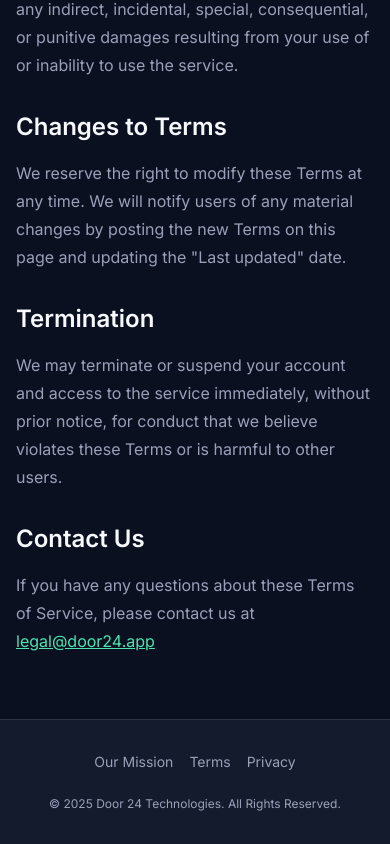
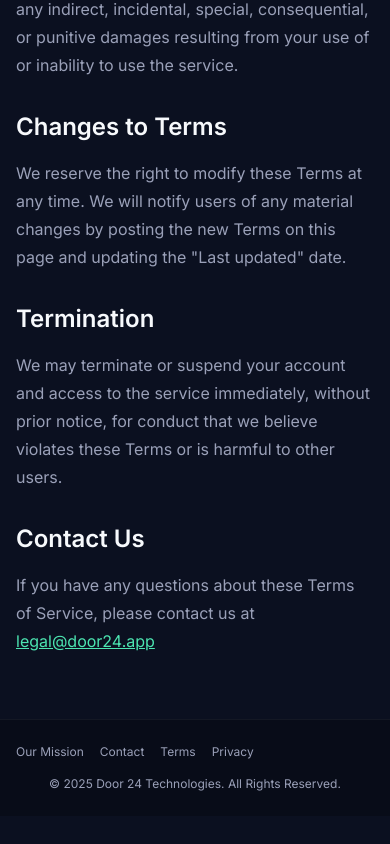
Before and after one commit to Door24Tech/door24-web, a Next.js app: page /terms in a window 390 px wide. Shown: the part 1346-2190 px from the top of the page. After the commit the page ends 2162 px from the top, so only its background shows below. Built offline with nearby package versions, Linux system fonts and the light colour scheme.

Commit message:
Extract Footer into reusable component for consistent styling across all pages

```diff
--- /dev/null
+++ b/src/app/components/Footer.tsx
@@ -0,0 +1,39 @@
+import Link from "next/link";
+
+export default function Footer() {
+  return (
+    <footer className="border-t border-white/5 bg-[rgba(8,12,24,0.95)]">
+      <div className="mx-auto flex max-w-[1080px] flex-col gap-4 px-4 py-6 text-xs text-[var(--door24-muted)] sm:flex-row sm:items-center sm:justify-between sm:gap-6 sm:px-8 sm:py-8 sm:text-sm lg:px-12">
+        <div className="flex flex-wrap items-center gap-4 sm:gap-6 lg:gap-8">
+          <Link
+            href="/mission"
+            className="transition hover:text-[var(--door24-foreground)] focus-visible:outline focus-visible:outline-2 focus-visible:outline-offset-4 focus-visible:outline-[var(--door24-primary-start)]"
+          >
+            Our Mission
+          </Link>
+          <Link
+            href="/contact"
+            className="transition hover:text-[var(--door24-foreground)] focus-visible:outline focus-visible:outline-2 focus-visible:outline-offset-4 focus-visible:outline-[var(--door24-primary-start)]"
+          >
+            Contact
+          </Link>
+          <Link
+            href="/terms"
+            className="transition hover:text-[var(--door24-foreground)] focus-visible:outline focus-visible:outline-2 focus-visible:outline-offset-4 focus-visible:outline-[var(--door24-primary-start)]"
+          >
+            Terms
+          </Link>
+          <Link
+            href="/privacy"
+            className="transition hover:text-[var(--door24-foreground)] focus-visible:outline focus-visible:outline-2 focus-visible:outline-offset-4 focus-visible:outline-[var(--door24-primary-start)]"
+          >
+            Privacy
+          </Link>
+        </div>
+        <p className="text-center sm:text-right">
+          © 2025 Door 24 Technologies. All Rights Reserved.
+        </p>
+      </div>
+    </footer>
+  );
+}
--- a/src/app/mission/page.tsx
+++ b/src/app/mission/page.tsx
@@ -3,6 +3,7 @@
 import Image from "next/image";
 import Link from "next/link";
 import { useEffect, useRef, useState } from "react";
+import Footer from "../components/Footer";
 
 const missionStatements = [
   "We build products, experiences, and communities that transform how humans think, heal, and thrive.",
@@ -318,39 +319,7 @@ export default function Mission() {
         </section>
       </main>
 
-      <footer className="border-t border-white/5 bg-[rgba(8,12,24,0.95)]">
-        <div className="mx-auto flex max-w-[1080px] flex-col gap-4 px-4 py-6 text-xs text-[var(--door24-muted)] sm:flex-row sm:items-center sm:justify-between sm:gap-6 sm:px-8 sm:py-8 sm:text-sm lg:px-12">
-          <div className="flex flex-wrap items-center gap-4 sm:gap-6 lg:gap-8">
-            <Link
-              href="/mission"
-              className="transition hover:text-[var(--door24-foreground)] focus-visible:outline focus-visible:outline-2 focus-visible:outline-offset-4 focus-visible:outline-[var(--door24-primary-start)]"
-            >
-              Our Mission
-            </Link>
-            <Link
-              href="/contact"
-              className="transition hover:text-[var(--door24-foreground)] focus-visible:outline focus-visible:outline-2 focus-visible:outline-offset-4 focus-visible:outline-[var(--door24-primary-start)]"
-            >
-              Contact
-            </Link>
-            <Link
-              href="/terms"
-              className="transition hover:text-[var(--door24-foreground)] focus-visible:outline focus-visible:outline-2 focus-visible:outline-offset-4 focus-visible:outline-[var(--door24-primary-start)]"
-            >
-              Terms
-            </Link>
-            <Link
-              href="/privacy"
-              className="transition hover:text-[var(--door24-foreground)] focus-visible:outline focus-visible:outline-2 focus-visible:outline-offset-4 focus-visible:outline-[var(--door24-primary-start)]"
-            >
-              Privacy
-            </Link>
-          </div>
-          <p className="text-[0.65rem] text-[var(--door24-muted)] sm:text-xs">
-            © {new Date().getFullYear()} Door 24 Technologies. All rights reserved.
-          </p>
-        </div>
-      </footer>
+      <Footer />
     </div>
   );
 }
--- a/src/app/page.tsx
+++ b/src/app/page.tsx
@@ -3,6 +3,7 @@
 import Image from "next/image";
 import Link from "next/link";
 import { FormEvent, useState } from "react";
+import Footer from "./components/Footer";
 
 type FormStatus = "idle" | "loading" | "success" | "error";
 
@@ -171,40 +172,7 @@ export default function Home() {
         </section>
       </main>
 
-              <footer className="border-t border-white/5 bg-[rgba(8,12,24,0.95)]">
-                <div className="mx-auto flex max-w-[1080px] flex-col gap-4 px-4 py-6 text-xs text-[var(--door24-muted)] sm:flex-row sm:items-center sm:justify-between sm:gap-6 sm:px-8 sm:py-8 sm:text-sm lg:px-12">
-                  <div className="flex flex-wrap items-center gap-4 sm:gap-6 lg:gap-8">
-                    <Link
-                      href="/mission"
-                      className="transition hover:text-[var(--door24-foreground)] focus-visible:outline focus-visible:outline-2 focus-visible:outline-offset-4 focus-visible:outline-[var(--door24-primary-start)]"
-                    >
-                      Our Mission
-                    </Link>
-                    <Link
-                      href="/contact"
-                      className="transition hover:text-[var(--door24-foreground)] focus-visible:outline focus-visible:outline-2 focus-visible:outline-offset-4 focus-visible:outline-[var(--door24-primary-start)]"
-                    >
-                      Contact
-                    </Link>
-                    <Link
-                      href="/terms"
-                      className="transition hover:text-[var(--door24-foreground)] focus-visible:outline focus-visible:outline-2 focus-visible:outline-offset-4 focus-visible:outline-[var(--door24-primary-start)]"
-                    >
-                      Terms
-                    </Link>
-                    <Link
-                      href="/privacy"
-                      className="transition hover:text-[var(--door24-foreground)] focus-visible:outline focus-visible:outline-2 focus-visible:outline-offset-4 focus-visible:outline-[var(--door24-primary-start)]"
-                    >
-                      Privacy
-                    </Link>
-                  </div>
-                  <p className="text-[0.65rem] text-[var(--door24-muted)] sm:text-xs">
-                    © {new Date().getFullYear()} Door 24 Technologies. All rights
-                    reserved.
-                  </p>
-                </div>
-              </footer>
+      <Footer />
     </div>
   );
 }
--- a/src/app/privacy/page.tsx
+++ b/src/app/privacy/page.tsx
@@ -1,5 +1,6 @@
 import Image from "next/image";
 import Link from "next/link";
+import Footer from "../components/Footer";
 
 export default function Privacy() {
   return (
@@ -143,34 +144,7 @@ export default function Privacy() {
         </div>
       </main>
 
-      {/* Footer */}
-      <footer className="border-t border-white/10 bg-[var(--door24-card)] py-8 sm:py-12">
-        <div className="mx-auto flex max-w-[1080px] flex-col items-center gap-6 px-4 text-center sm:px-8">
-          <div className="flex flex-wrap items-center justify-center gap-4 text-sm text-[var(--door24-muted)] sm:gap-6">
-            <Link
-              href="/mission"
-              className="transition hover:text-[var(--door24-foreground)]"
-            >
-              Our Mission
-            </Link>
-            <Link
-              href="/terms"
-              className="transition hover:text-[var(--door24-foreground)]"
-            >
-              Terms
-            </Link>
-            <Link
-              href="/privacy"
-              className="transition hover:text-[var(--door24-foreground)]"
-            >
-              Privacy
-            </Link>
-          </div>
-          <p className="text-xs text-[var(--door24-muted)] sm:text-sm">
-            © 2025 Door 24 Technologies. All Rights Reserved.
-          </p>
-        </div>
-      </footer>
+      <Footer />
     </div>
   );
 }
--- a/src/app/terms/page.tsx
+++ b/src/app/terms/page.tsx
@@ -1,5 +1,6 @@
 import Image from "next/image";
 import Link from "next/link";
+import Footer from "../components/Footer";
 
 export default function Terms() {
   return (
@@ -150,34 +151,7 @@ export default function Terms() {
         </div>
       </main>
 
-      {/* Footer */}
-      <footer className="border-t border-white/10 bg-[var(--door24-card)] py-8 sm:py-12">
-        <div className="mx-auto flex max-w-[1080px] flex-col items-center gap-6 px-4 text-center sm:px-8">
-          <div className="flex flex-wrap items-center justify-center gap-4 text-sm text-[var(--door24-muted)] sm:gap-6">
-            <Link
-              href="/mission"
-              className="transition hover:text-[var(--door24-foreground)]"
-            >
-              Our Mission
-            </Link>
-            <Link
-              href="/terms"
-              className="transition hover:text-[var(--door24-foreground)]"
-            >
-              Terms
-            </Link>
-            <Link
-              href="/privacy"
-              className="transition hover:text-[var(--door24-foreground)]"
-            >
-              Privacy
-            </Link>
-          </div>
-          <p className="text-xs text-[var(--door24-muted)] sm:text-sm">
-            © 2025 Door 24 Technologies. All Rights Reserved.
-          </p>
-        </div>
-      </footer>
+      <Footer />
     </div>
   );
 }
```
